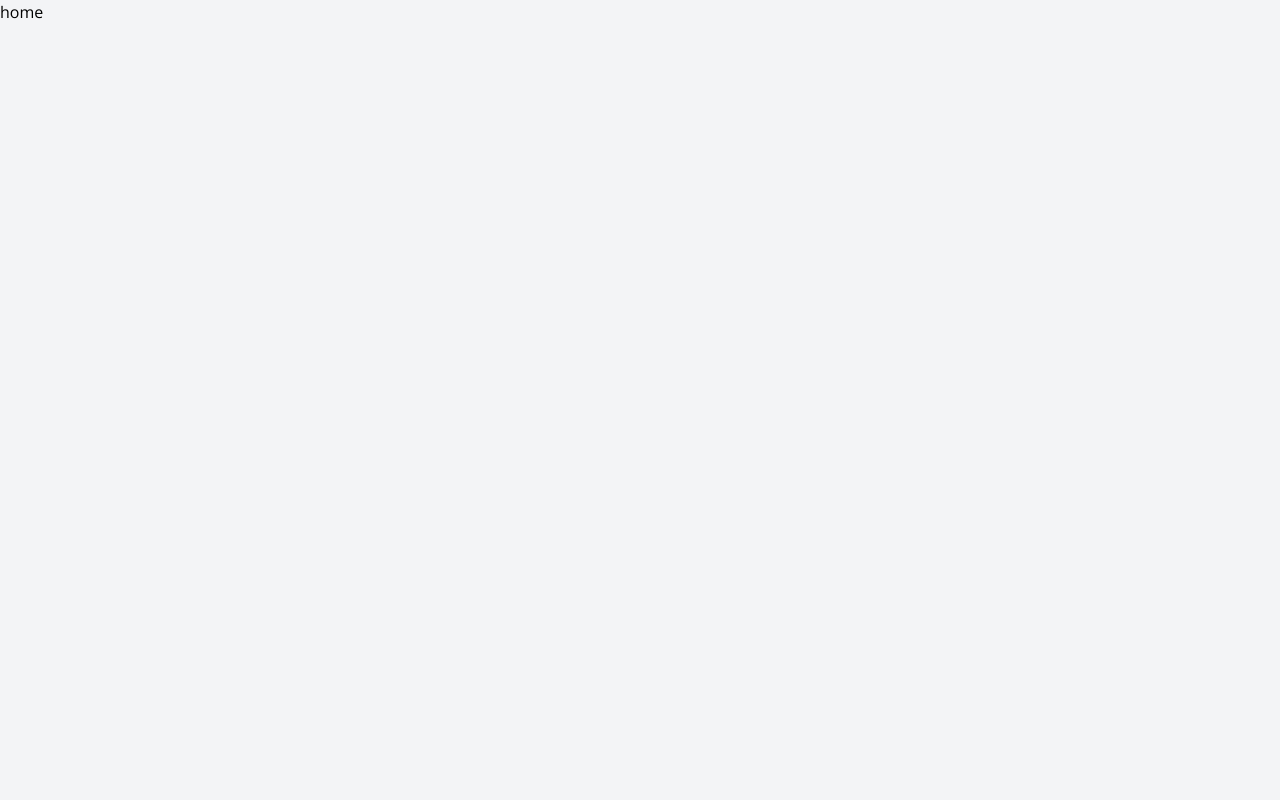
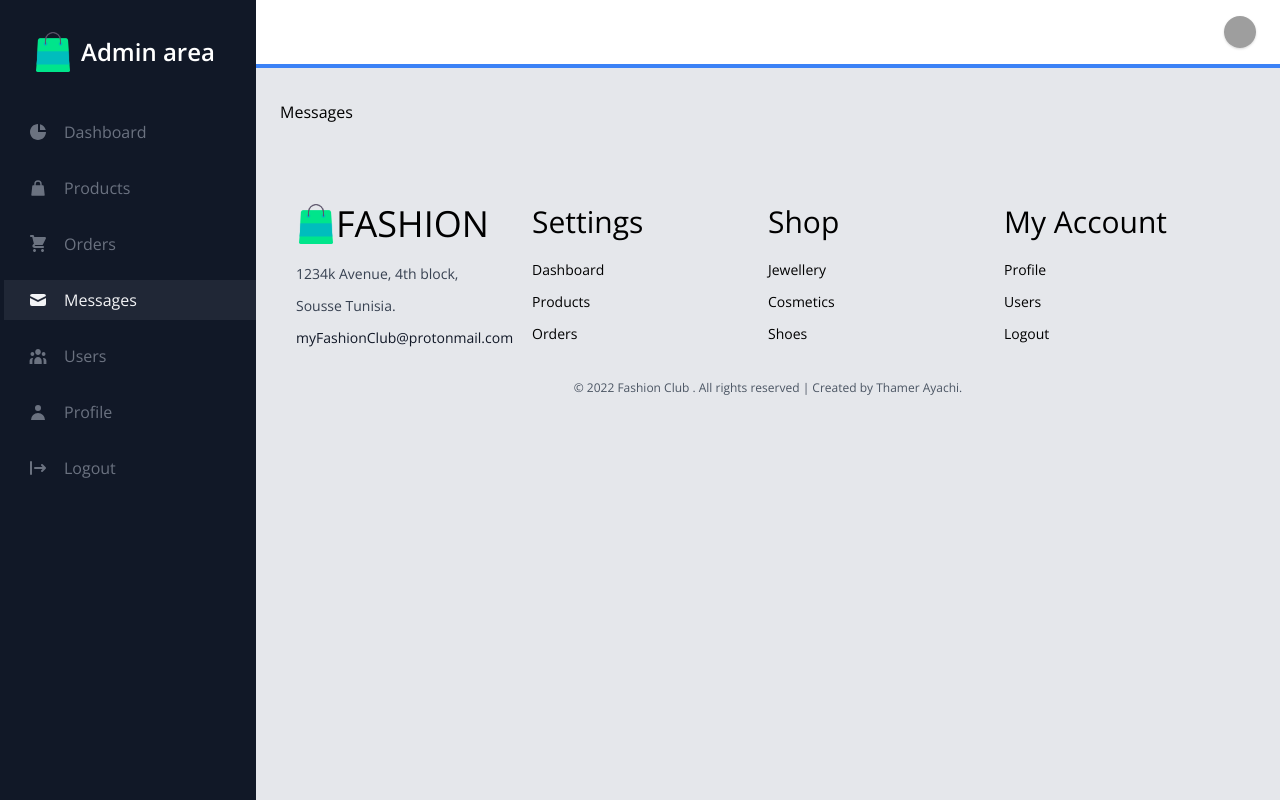
Before and after one commit to ThamerAyachi/Fashion-club, a Vue app in the folder client/: page /messages in a window 1280 px wide. Before the commit this address led to /404. Built offline with nearby package versions, Linux system fonts and the light colour scheme; grey boxes are pictures that could not be loaded.

Commit message:
add messages page and move routes from links to name

```diff
--- a/client/src/components/admin/Sidebar.vue
+++ b/client/src/components/admin/Sidebar.vue
@@ -26,7 +26,7 @@
           :key="i"
           active-class="bg-gray-600 bg-opacity-25 text-gray-100 border-gray-100"
           class="flex items-center border-gray-900 px-6 py-2 mt-4 duration-200 border-l-4 hover:bg-gray-600 hover:bg-opacity-25 hover:text-gray-50"
-          :to="router.to"
+          :to="{ name: router.to }"
         >
           <span v-html="router.icon"></span>
 
@@ -54,29 +54,34 @@ export default {
       logoutIcon: icons.logout,
       routers: [
         {
-          to: "/dashboard",
+          to: "Dashboard",
           icon: icons.dashboard,
           text: "Dashboard",
         },
         {
-          to: "/products",
+          to: "Products",
           icon: icons.shoppingBag,
           text: "Products",
         },
         {
-          to: "/users",
+          to: "Orders",
+          icon: icons.orders,
+          text: "Orders",
+        },
+        {
+          to: "Messages",
+          icon: icons.mail,
+          text: "Messages",
+        },
+        {
+          to: "Users",
           icon: icons.users,
           text: "Users",
         },
         {
-          to: "/profile",
+          to: "Profile",
           icon: icons.user,
           text: "Profile",
-        },
-        {
-          to: "/orders",
-          icon: icons.orders,
-          text: "Orders",
         },
       ],
     };
--- a/client/src/icons.js
+++ b/client/src/icons.js
@@ -106,6 +106,12 @@ const icons = {
       <path fill-rule="evenodd" d="M3 3a1 1 0 00-1 1v12a1 1 0 102 0V4a1 1 0 00-1-1zm10.293 9.293a1 1 0 001.414 1.414l3-3a1 1 0 000-1.414l-3-3a1 1 0 10-1.414 1.414L14.586 9H7a1 1 0 100 2h7.586l-1.293 1.293z" clip-rule="evenodd" />
     </svg>
   `,
+  mail: `
+<svg xmlns="http://www.w3.org/2000/svg" class="h-5 w-5" viewBox="0 0 20 20" fill="currentColor">
+  <path d="M2.003 5.884L10 9.882l7.997-3.998A2 2 0 0016 4H4a2 2 0 00-1.997 1.884z" />
+  <path d="M18 8.118l-8 4-8-4V14a2 2 0 002 2h12a2 2 0 002-2V8.118z" />
+</svg>
+  `,
 };
 
 export default icons;
--- a/client/src/router/index.js
+++ b/client/src/router/index.js
@@ -25,6 +25,7 @@ import Orders from "../views/admin/Orders.vue";
 import Products from "../views/admin/Products.vue";
 import Profile from "../views/admin/Profile.vue";
 import Users from "../views/admin/Users.vue";
+import Messages from "../views/admin/Messages.vue";
 
 const routes = [
   { path: "/", redirect: "/home" },
@@ -57,6 +58,7 @@ const routes = [
       { path: "/products", name: "Products", component: Products },
       { path: "/profile", name: "Profile", component: Profile },
       { path: "/users", name: "Users", component: Users },
+      { path: "/messages", name: "Messages", component: Messages },
     ],
   },
   { path: "/login", name: "Login", component: Login },
--- /dev/null
+++ b/client/src/views/admin/Messages.vue
@@ -0,0 +1,9 @@
+<template>
+  <div>Messages</div>
+</template>
+
+<script>
+export default {};
+</script>
+
+<style lang="scss" scoped></style>
```
